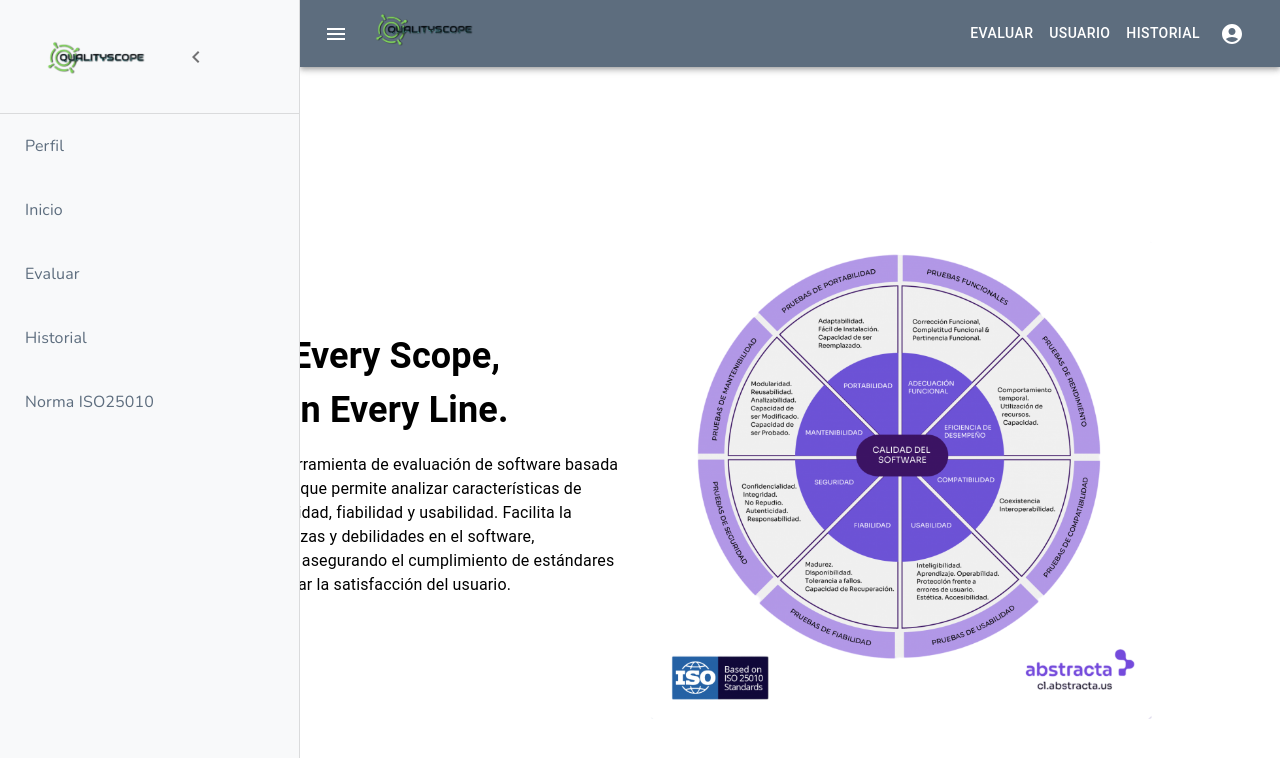
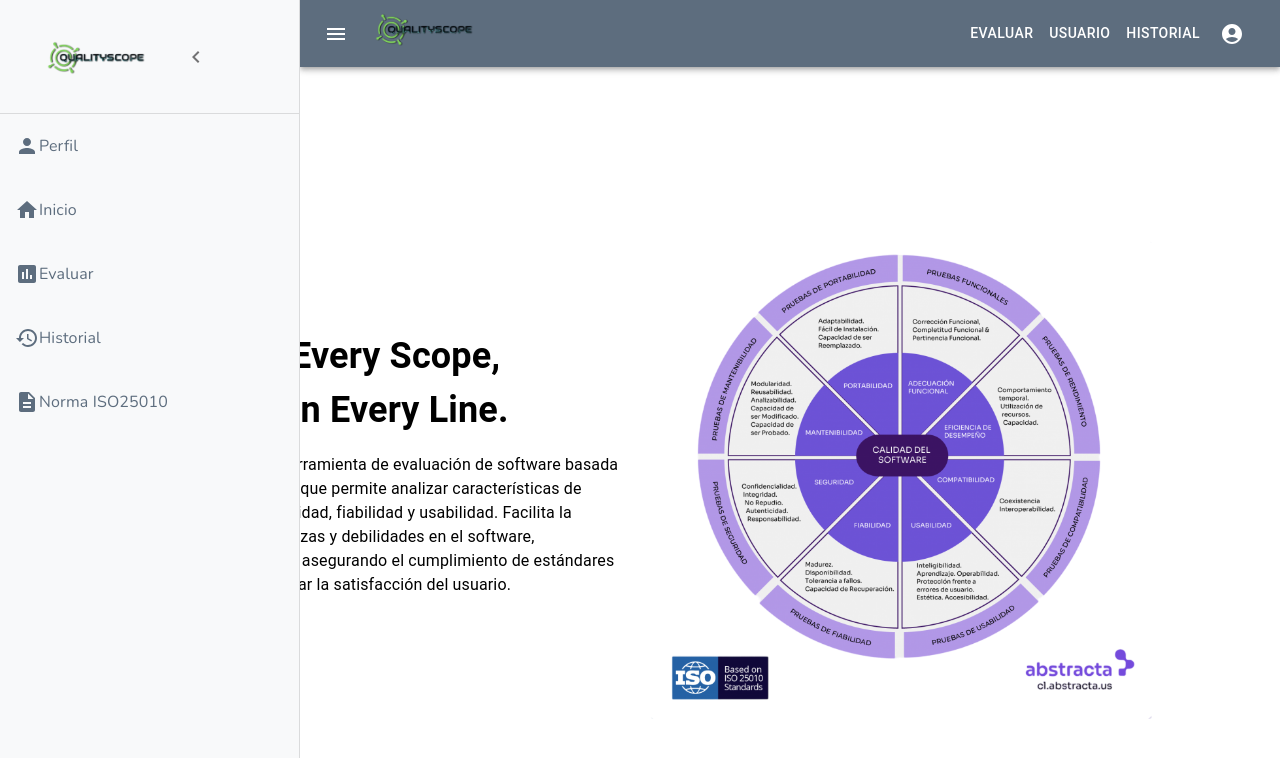
Before and after one commit to ASAT33/calidad-front, a React (Vite) app: page / in a window 1280 px wide. Both pictures are taken after a click on the icon 36 px from the left and 33 px from the top of the page. Shown: the top 758 px of the page. Built offline with nearby package versions, Linux system fonts and the light colour scheme.

Commit message:
Nuevo SideBar

```diff
--- a/src/components/Header.jsx
+++ b/src/components/Header.jsx
@@ -16,6 +16,11 @@ import Button from "@mui/material/Button";
 import Menu from "@mui/material/Menu";
 import MenuItem from "@mui/material/MenuItem";
 import AccountCircle from "@mui/icons-material/AccountCircle";
+import HomeIcon from "@mui/icons-material/Home";  // Icon for Home
+import PersonIcon from "@mui/icons-material/Person"; // Icon for Perfil
+import HistoryIcon from "@mui/icons-material/History"; // Icon for Historial
+import AssessmentIcon from "@mui/icons-material/Assessment"; // Icon for Evaluar
+import DescriptionIcon from "@mui/icons-material/Description"; // Icon for Norma ISO25010
 import logo from "../assets/logo2.png";
 import "./Header.css";
 import { logout } from "../utils/auth";
@@ -230,37 +235,34 @@ function Header({ onLocationChange }) {
         <Divider />
         <div className="menu-item">
           <Link to="/perfil" className="sidebar-links">
-            <i className="icon user-icon"></i>
+            <PersonIcon className="icon" />
             Perfil
           </Link>
         </div>
         <div className="menu-item">
           <Link to="/" className="sidebar-links">
-            <i className="icon home-icon"></i>
+            <HomeIcon className="icon" />
             Inicio
           </Link>
         </div>
         <div className="menu-item">
           <Link to="/enviar" className="sidebar-links">
-            <i className="icon home-icon"></i>
+            <AssessmentIcon className="icon" />
             Evaluar
           </Link>
         </div>
-
         <div className="menu-item">
-          <Link to="/Historial" className="sidebar-links">
-            <i className="icon home-icon"></i>
+          <Link to="/historial" className="sidebar-links">
+            <HistoryIcon className="icon" />
             Historial
           </Link>
         </div>
-
         <div className="menu-item">
           <Link to="/Iso" className="sidebar-links">
-            <i className="icon home-icon"></i>
+            <DescriptionIcon className="icon" />
             Norma ISO25010
           </Link>
         </div>
-
       </MuiDrawer>
       <Main style={{ padding: "0px" }} open={open}>
         <DrawerHeader />
```
Also changed, not shown: src/components/Header.css (line endings or trailing spaces).
